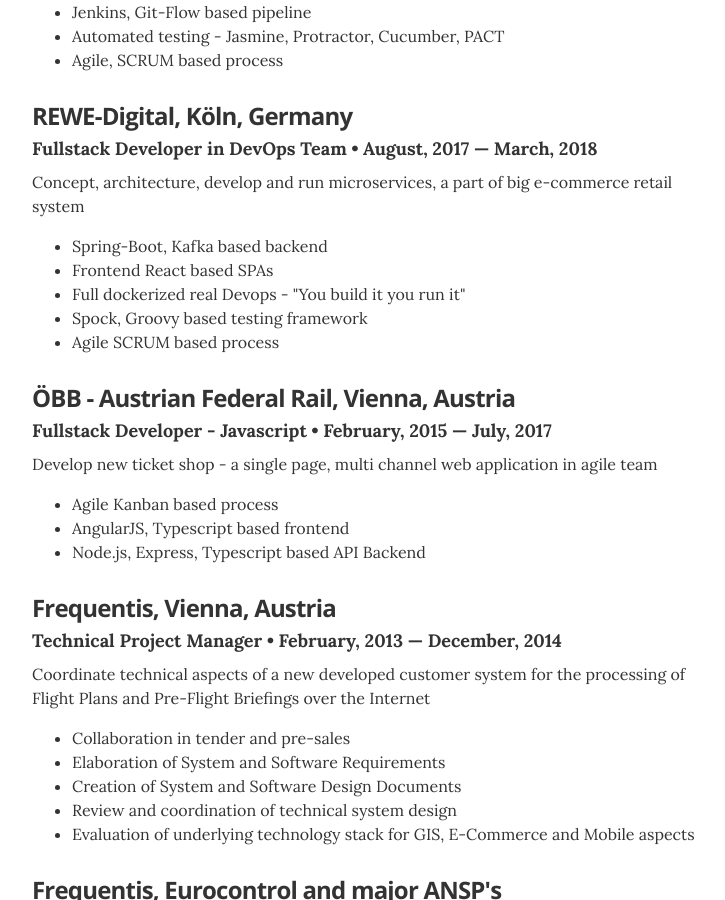
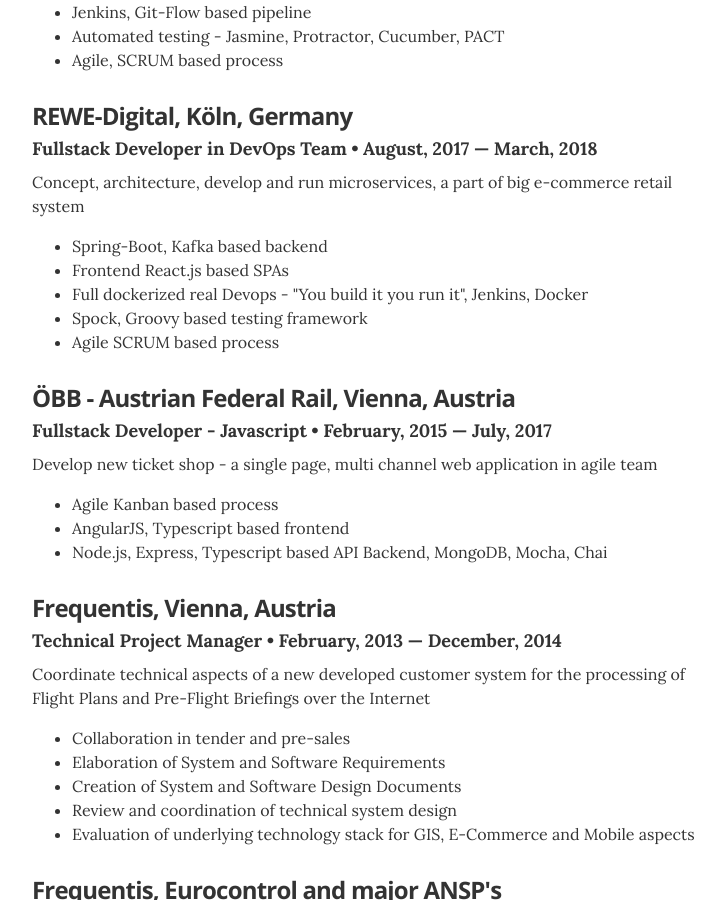
Before and after one commit to jdobosz/jdobosz.github.io, a Jekyll site: the page built from index.html, in a window 1280 px wide and 900 px high, scrolled down 2122 px. Shown: the whole window, without its empty margins (268-993 px from the left). Built offline with Jekyll 4.4.1, drawn with Linux system fonts in a browser that asks for light colours.

Commit message:
add mongo skills

```diff
--- a/_data/experience.yml
+++ b/_data/experience.yml
@@ -29,8 +29,8 @@
   summary: Concept, architecture, develop and run microservices, a part of big e-commerce retail system
   skills:
   - item: Spring-Boot, Kafka based backend
-  - item: Frontend React based SPAs
-  - item: Full dockerized real Devops - "You build it you run it"
+  - item: Frontend React.js based SPAs
+  - item: Full dockerized real Devops - "You build it you run it", Jenkins, Docker
   - item: Spock, Groovy based testing framework
   - item: Agile SCRUM based process
 
@@ -42,7 +42,7 @@
   skills:
   - item: Agile Kanban based process
   - item: AngularJS, Typescript based frontend
-  - item: Node.js, Express, Typescript based API Backend
+  - item: Node.js, Express, Typescript based API Backend, MongoDB, Mocha, Chai
 
 # ACG
 - company: Frequentis, Vienna, Austria
```
